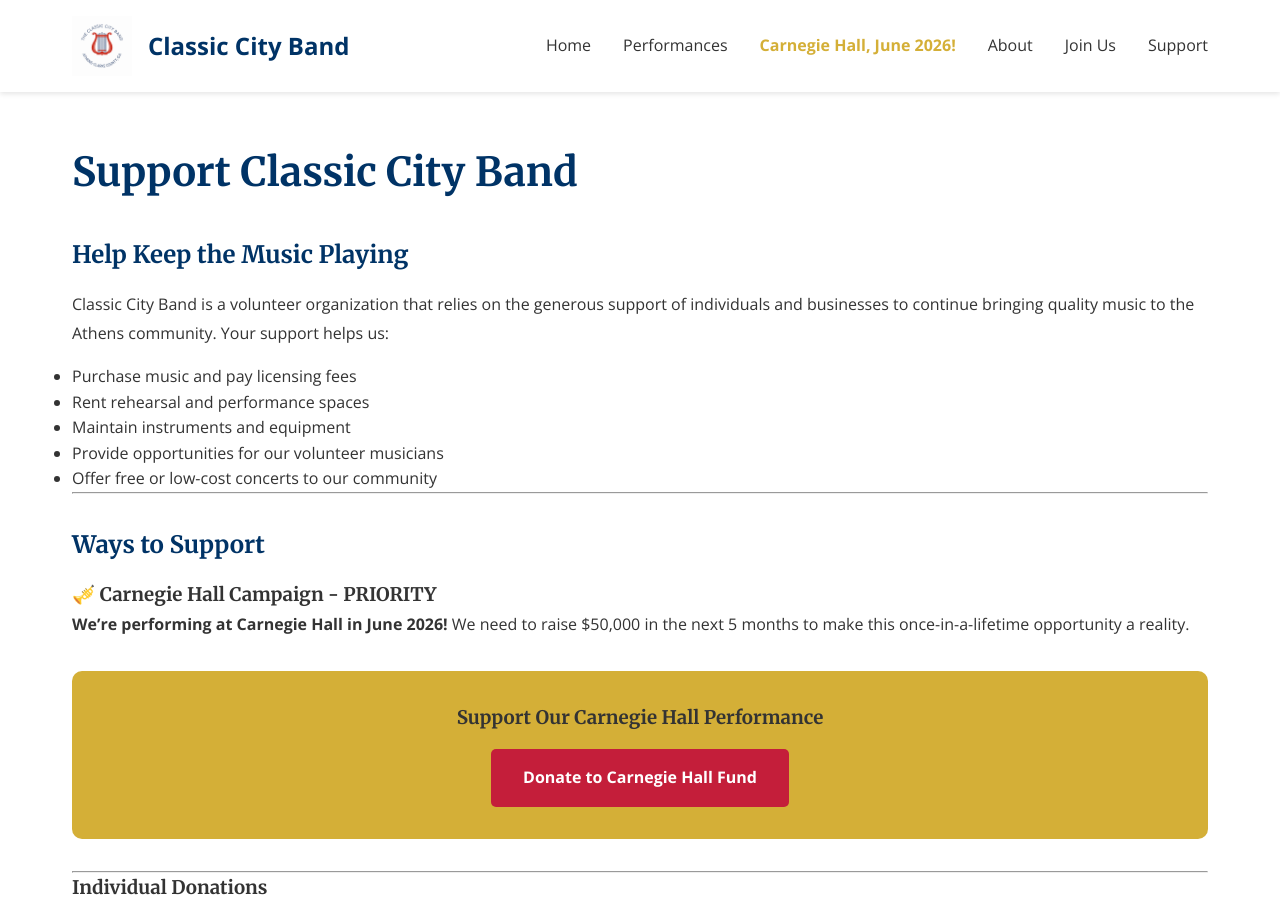
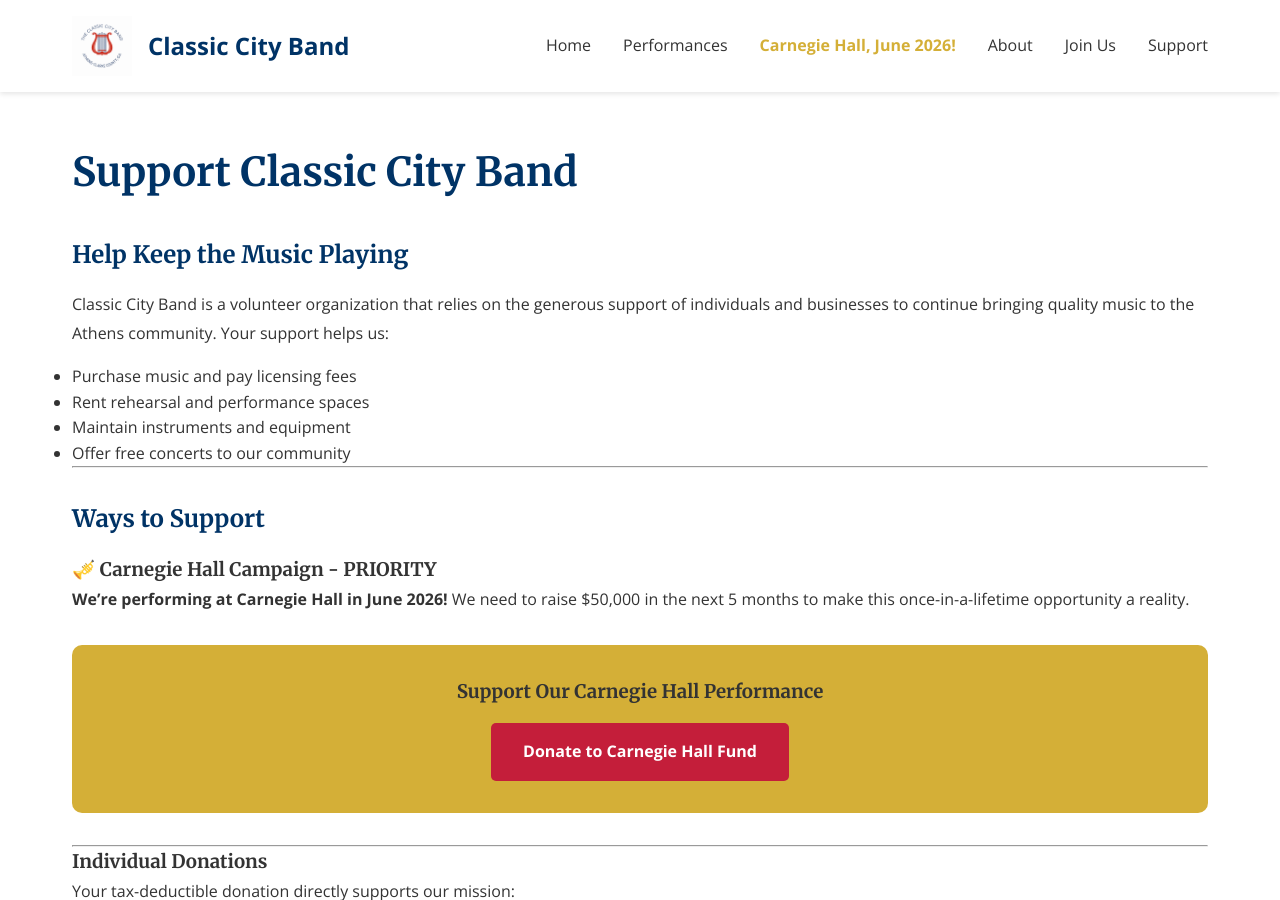
Before and after one commit to webmasterCCB/CCBwebsite, a Jekyll site: the page built from support.md, in a window 1280 px wide and 900 px high. Built offline with Jekyll 4.4.1, drawn with Linux system fonts in a browser that asks for light colours.

Commit message:
Update support.md

```diff
--- a/support.md
+++ b/support.md
@@ -10,8 +10,7 @@ Classic City Band is a volunteer organization that relies on the generous suppor
 - Purchase music and pay licensing fees
 - Rent rehearsal and performance spaces
 - Maintain instruments and equipment
-- Provide opportunities for our volunteer musicians
-- Offer free or low-cost concerts to our community
+- Offer free concerts to our community
 
 ---
 
```
